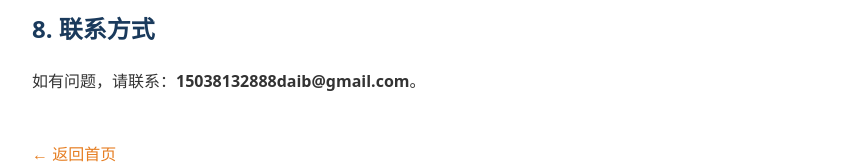
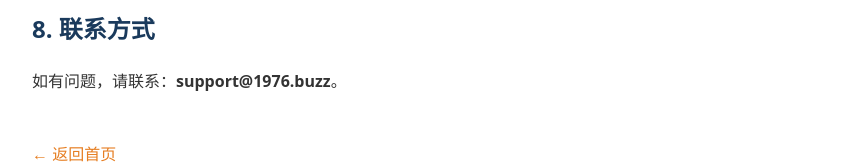
Before and after one commit to 15038132888daib-svg/15038132888daib-svg.github.io, a plain HTML site: page terms.html in a window 1280 px wide. Shown: the part 1083-1247 px from the top of the page, without its empty margins (208-1068 px from the left). Drawn offline with Linux system fonts and the light colour scheme.

Commit message:
Update terms.html

```diff
--- a/terms.html
+++ b/terms.html
@@ -37,7 +37,7 @@
     <p>本条款受中华人民共和国法律管辖，不考虑其冲突法原则。</p>
 
     <h2>8. 联系方式</h2>
-    <p>如有问题，请联系：<strong>15038132888daib@gmail.com</strong>。</p>
+    <p>如有问题，请联系：<strong>support@1976.buzz</strong>。</p>
 
     <p><a href="/" class="back-link">← 返回首页</a></p>
 </body>
```
